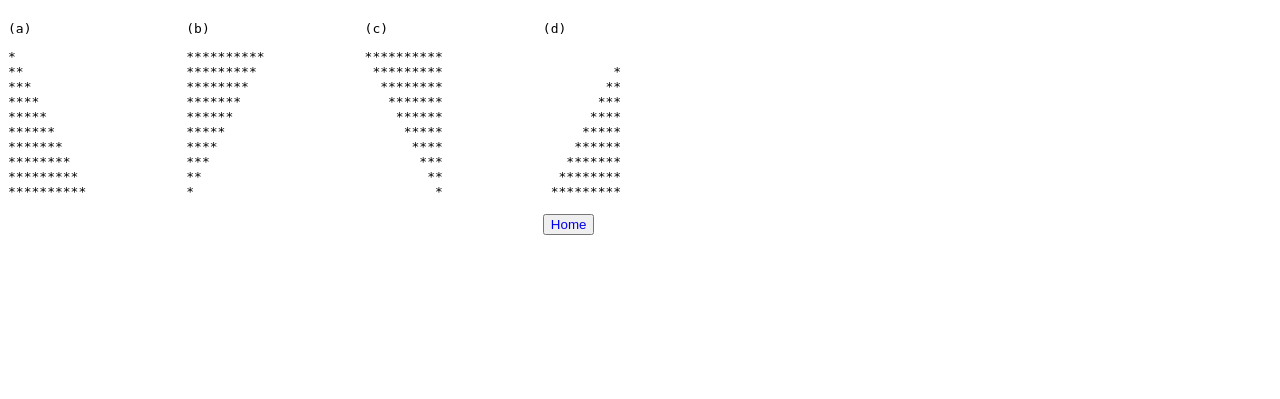
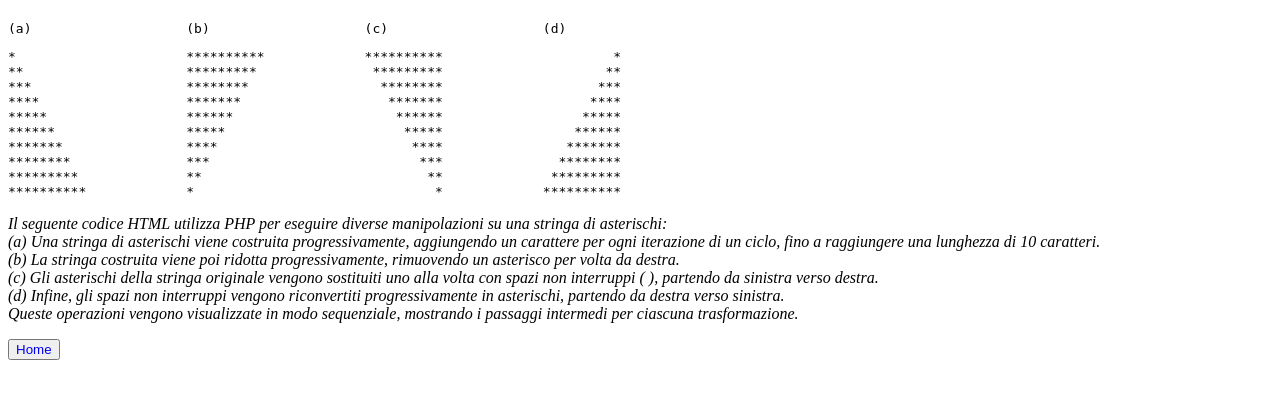
Before and after one commit to GianniZheng/PHP, a PHP site: page /Es3.php in a window 1280 px wide. Shown: the top 399 px of the page. Run offline with PHP 8.4, Linux system fonts and the light colour scheme.

Commit message:
description + adjustment
23/11/2024
I made some adjustment about with CSS and also inserted some description about my web page

```diff
--- a/Es1.php
+++ b/Es1.php
@@ -52,6 +52,11 @@
         </tbody>
     </table>
     <br>
+    <p><i>
+        Il seguente codice HTML genera una tabella pitagorica utilizzando PHP per calcolare e popolare dinamicamente i valori. <br>
+        La tabella, stilizzata tramite CSS, presenta un layout centrato con bordi e uno sfondo grigio chiaro per l'intestazione. <br>
+        Ogni riga e colonna è numerata da 1 a 10, con i valori calcolati come il prodotto dei rispettivi numeri. <br>
+    </i></p>
     <button> <a href="index.html" style="text-decoration: none;"> Home </a> </button>
 </body>
 </html>
--- a/Es3.php
+++ b/Es3.php
@@ -5,15 +5,22 @@
     <meta name="viewport" content="width=device-width, initial-scale=1.0">
     <title>Es3</title>
     <style>
-    body {
+    .body {
+        width: 100%;
+        height:100vh;
+        display: flex;
+        flex-direction: column;
+    }
+    .container {
         font-family: monospace;
+        display: flex;
+        width: 70%;
         gap: 100px;
-        display:flex;
     }
-
     </style>
 </head>
 <body>
+    <div class="container">
         <?php
         $stringA = ""; // Stringa inizialmente vuota
         $stringB = ""; // Stringa inizialmente vuota
@@ -39,9 +46,10 @@
         echo "</div><div><p>(c)</p>";
 
         // Ciclo per sostituire un asterisco con uno spazio alla volta in $stringB
-    for ($i = 0; $i < $length; $i++) {
         echo $stringB . "<br>";
+        for ($i = 0; $i < $length - 1; $i++) {
             $stringB = preg_replace('/\*/', '&nbsp;' , $stringB, 1);
+            echo $stringB . "<br>";
         }
 
         echo "</div><div><p>(d)</p>";
@@ -57,9 +65,17 @@
                 $stringB = substr_replace($stringB, '*', $pos, 6);
             }
         }
-
+        echo "</div>"
         ?>
-    <br>
+    </div>
+    <p><i>
+        Il seguente codice HTML utilizza PHP per eseguire diverse manipolazioni su una stringa di asterischi: <br>
+        (a) Una stringa di asterischi viene costruita progressivamente, aggiungendo un carattere per ogni iterazione di un ciclo, fino a raggiungere una lunghezza di 10 caratteri. <br>
+        (b) La stringa costruita viene poi ridotta progressivamente, rimuovendo un asterisco per volta da destra. <br>
+        (c) Gli asterischi della stringa originale vengono sostituiti uno alla volta con spazi non interruppi (&nbsp;), partendo da sinistra verso destra. <br>
+        (d) Infine, gli spazi non interruppi vengono riconvertiti progressivamente in asterischi, partendo da destra verso sinistra. <br>
+        Queste operazioni vengono visualizzate in modo sequenziale, mostrando i passaggi intermedi per ciascuna trasformazione.
+    </i></p>
     <button> <a href="index.html" style="text-decoration: none; "> Home </a> </button>
 </body>
 </html>
--- a/info.php
+++ b/info.php
@@ -1,3 +1,4 @@
 <?php
-phpinfo();
+    phpinfo();
+    echo "<br> <br> <button> <a href=\"index.html\" style=\"text-decoration: none;\"> Home </a> </button>";
 ?>
```
Also changed, not shown: ES02A/index.html (+11 -5 lines), Es2.php (+10 -7 lines), index.html (+7 -7 lines). Lines whose indentation alone changed are shown as unchanged.
